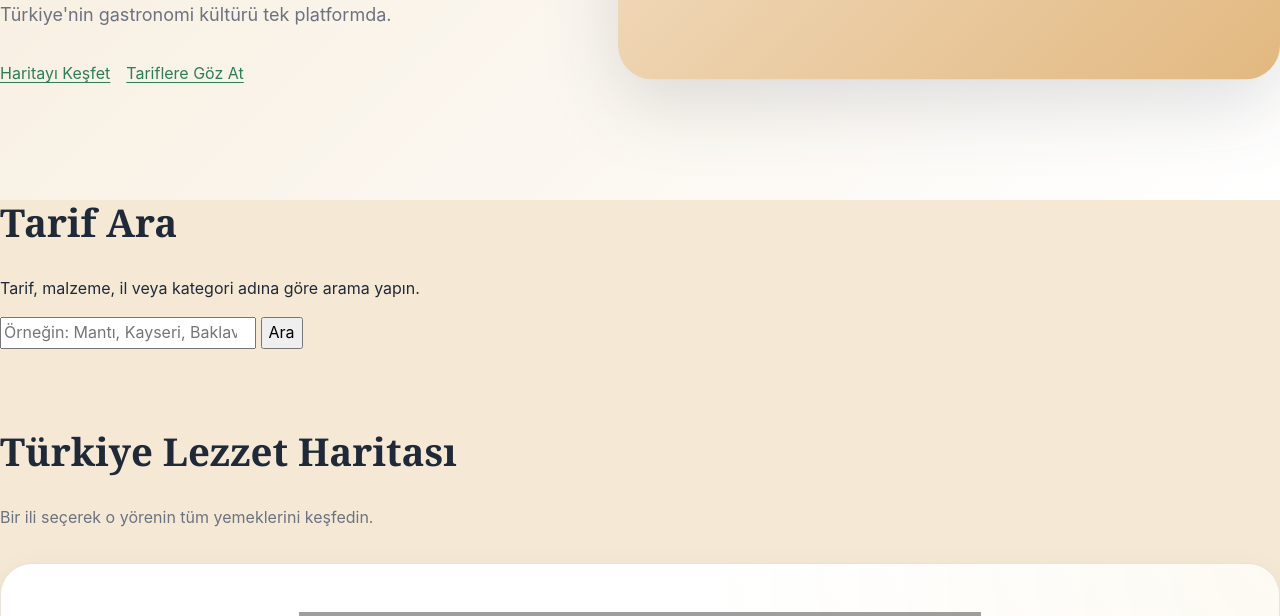
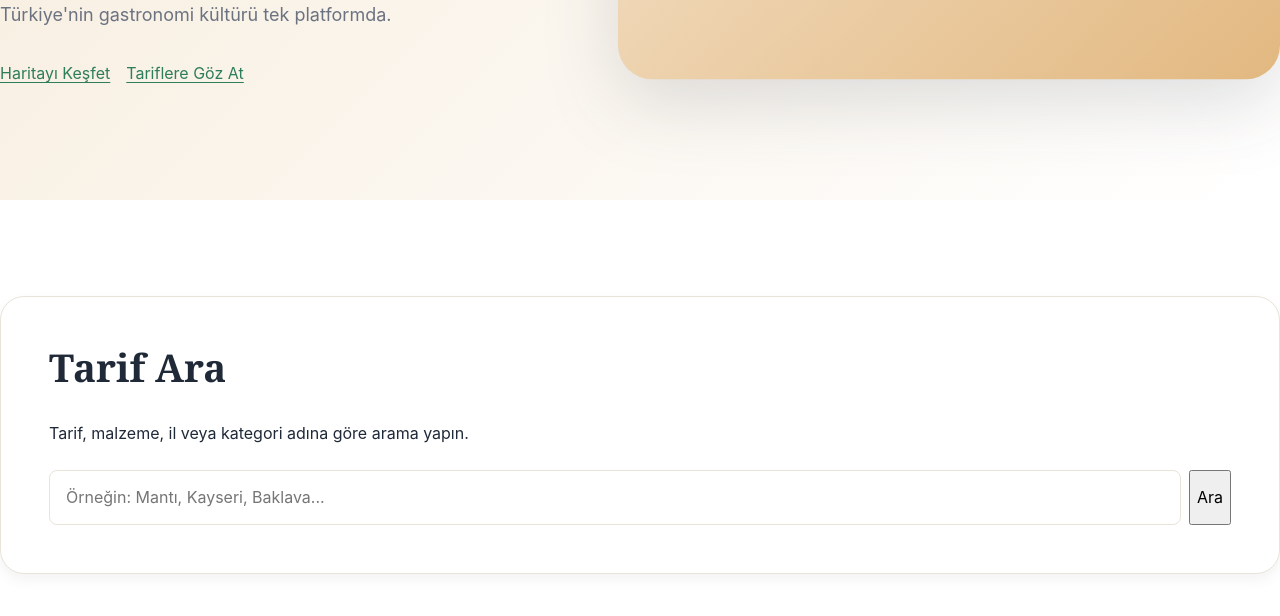
Before and after one commit to adhoc0/-FOOD, a Django app: page / in a window 1280 px wide. Shown: the part 959-1575 px from the top of the page. Run offline with Django 5.2, Linux system fonts and the light colour scheme; data that the repository does not hold is empty; grey boxes are pictures that could not be loaded.

Commit message:
style: align homepage sections and cards

```diff
--- a/static/css/base/variables.css
+++ b/static/css/base/variables.css
@@ -322,7 +322,7 @@
 
    --container-padding: 1rem;
 
-   --section-spacing: 5rem;
+   --section-spacing: clamp(3.5rem, 8vw, 6rem);
 
    /* =======================================================
        TRANSITIONS
--- a/static/css/components/cards/recipe-card.css
+++ b/static/css/components/cards/recipe-card.css
@@ -18,6 +18,8 @@
         box-shadow var(--transition);
 
     height: 100%;
+
+    background: var(--color-surface);
 
 }
 
@@ -80,6 +82,8 @@
     font-weight: var(--font-semibold);
 
     text-decoration: none;
+    letter-spacing: .04em;
+    text-transform: uppercase;
 
 }
 
@@ -176,3 +180,8 @@
     }
 
 }
+
+.recipe-card__province,
+.recipe-card__meta span {
+    color: var(--color-text-light);
+}
--- a/static/css/pages/home/home.css
+++ b/static/css/pages/home/home.css
@@ -5,3 +5,68 @@
 @import "categories.css";
 @import "statistics.css";
 @import "newsletter.css";
+
+.home-search,
+.featured-recipes,
+.latest-recipes,
+.popular-provinces,
+.categories,
+.newsletter {
+    padding: var(--section-spacing) 0;
+}
+
+.home-search,
+.latest-recipes,
+.categories {
+    background: var(--color-surface);
+}
+
+.featured-recipes,
+.popular-provinces {
+    background: var(--color-background);
+}
+
+.home-search__wrapper,
+.newsletter__wrapper {
+    padding: clamp(1.5rem, 4vw, 3rem);
+    background: var(--color-surface);
+    border: var(--border-width) solid var(--color-border);
+    border-radius: var(--radius-lg);
+    box-shadow: var(--shadow-sm);
+}
+
+.section-header {
+    display: flex;
+    align-items: end;
+    justify-content: space-between;
+    gap: var(--space-lg);
+}
+
+.section-header h2 {
+    margin-bottom: var(--space-sm);
+}
+
+.section-header p {
+    margin: 0;
+}
+
+.home-search__form {
+    display: flex;
+    gap: var(--space-sm);
+    margin-top: var(--space-lg);
+}
+
+.home-search__input {
+    min-width: 0;
+    flex: 1;
+    padding: .85rem 1rem;
+    background: var(--input-background);
+    border: var(--border-width) solid var(--input-border);
+    border-radius: var(--radius-xs);
+}
+
+@media (max-width: 600px) {
+    .home-search__form {
+        flex-direction: column;
+    }
+}
```
